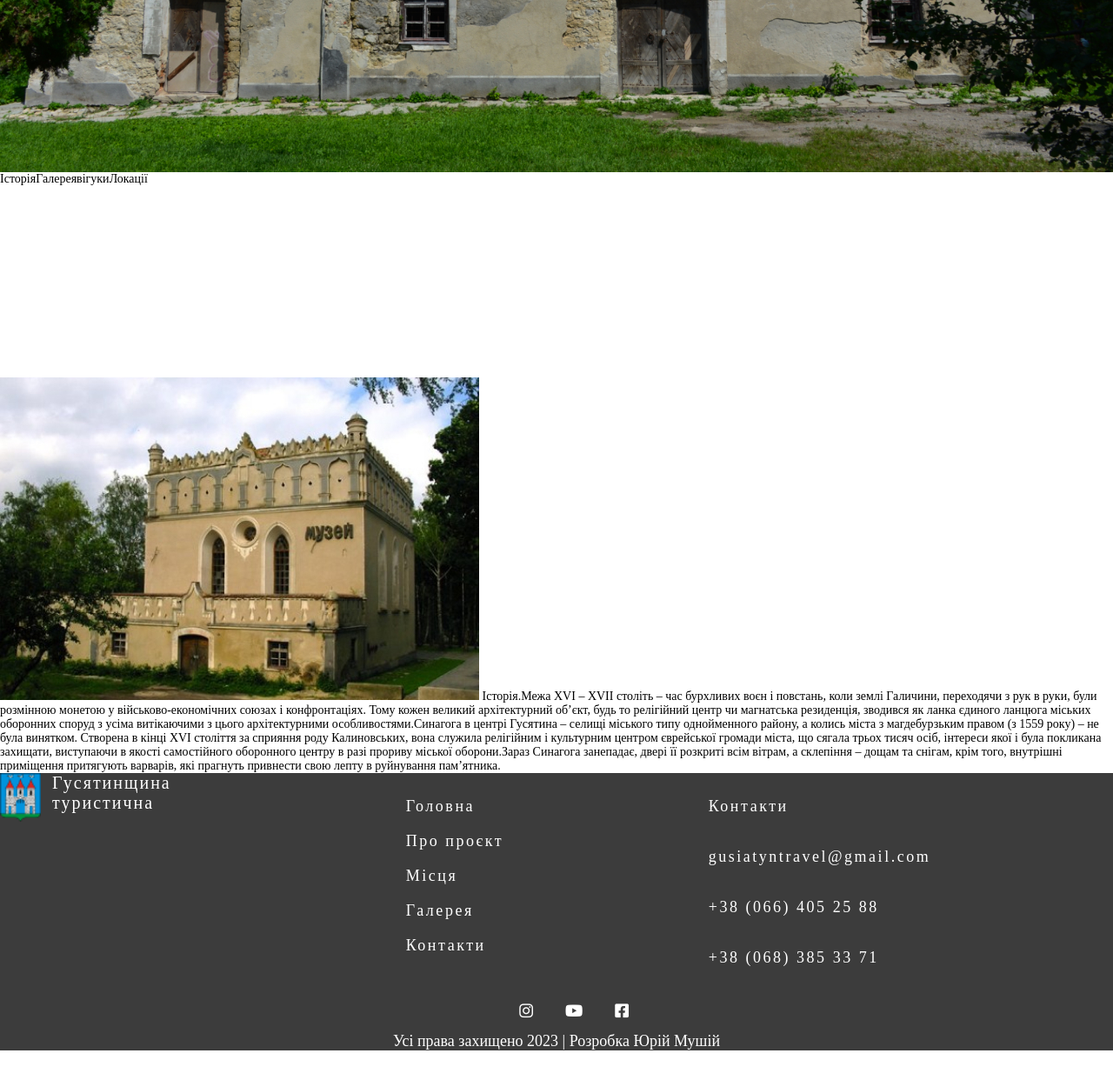
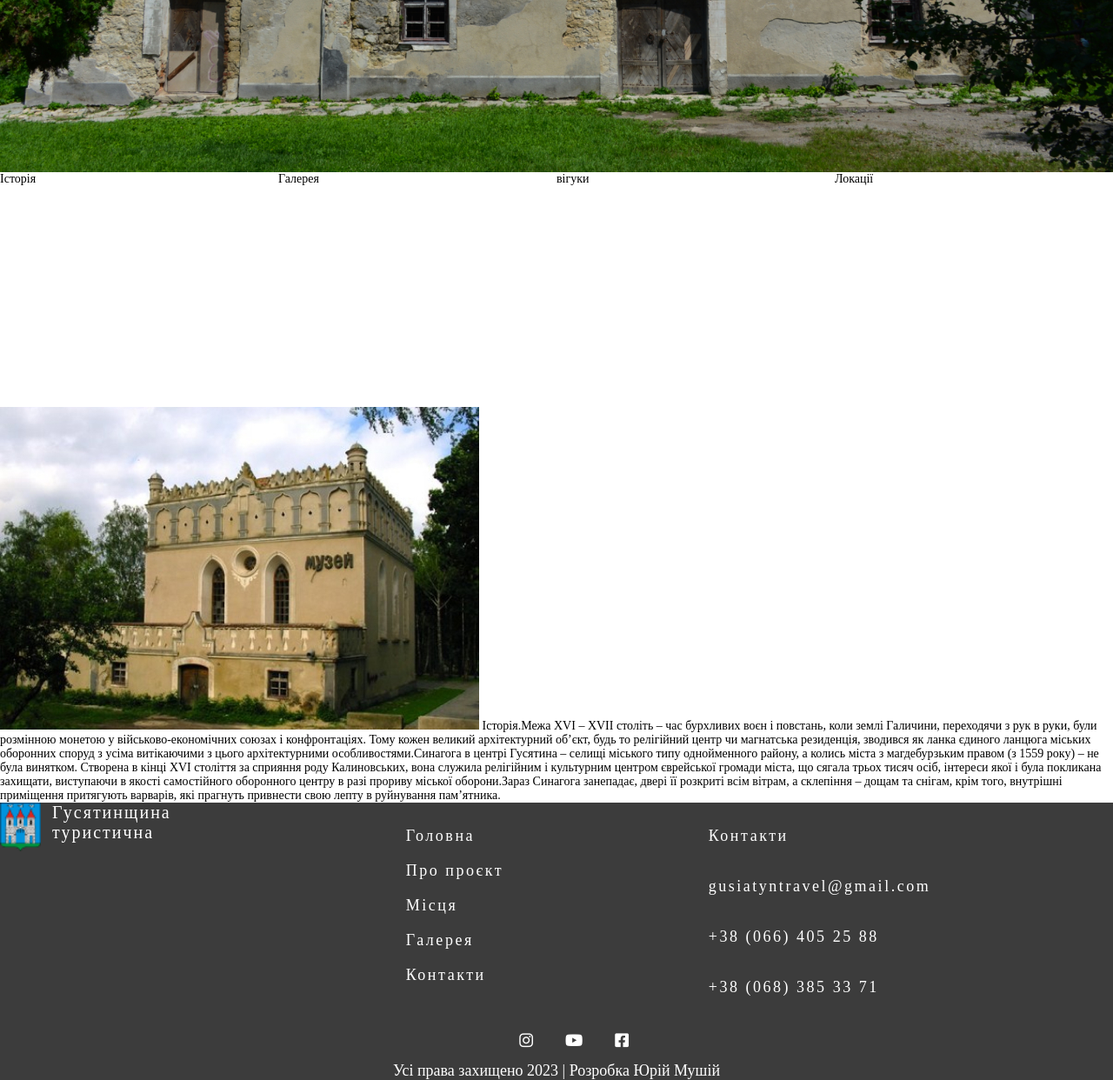
Before and after one commit to Kximikx/ukraineproject, a PHP site: page /place.html in a window 1280 px wide. Shown: the part 602-1844 px from the top of the page at 87% size. Before the commit the page ends 1810 px from the top, so only its background shows below. Run offline with PHP 8.4, Linux system fonts and the light colour scheme.

Commit message:
Спроба стилізувати таби

```diff
--- a/css/main.css
+++ b/css/main.css
@@ -506,3 +506,15 @@ textarea{
     font-weight: 400;
     letter-spacing: 2.24px;
 }
+.tabs__items{
+    display: flex;
+}
+.tabs__item{
+    flex: 80%;
+    height: 50px;
+    display: flex;
+
+}
+.tabs__block{
+
+}
--- a/place.html
+++ b/place.html
@@ -36,6 +36,7 @@
         </div>
     </section>
     <section class="about_place">
+        <div class="container">
         <main>
             <div class="content">
                 <div class="tabs">
@@ -60,6 +61,7 @@
 
             </div>
         </main>
+        </div>
     </section>
     <footer id="footer" class="footer">
         <div class="container">
```
